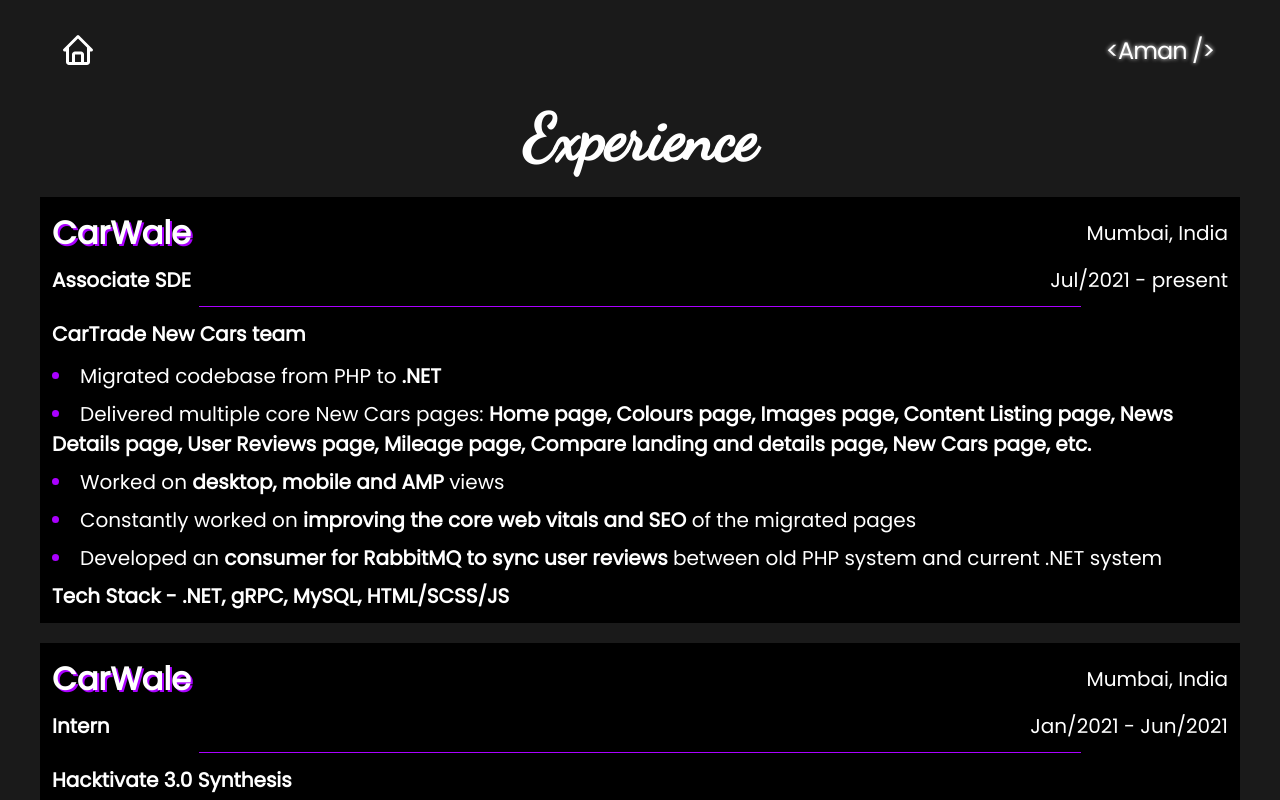
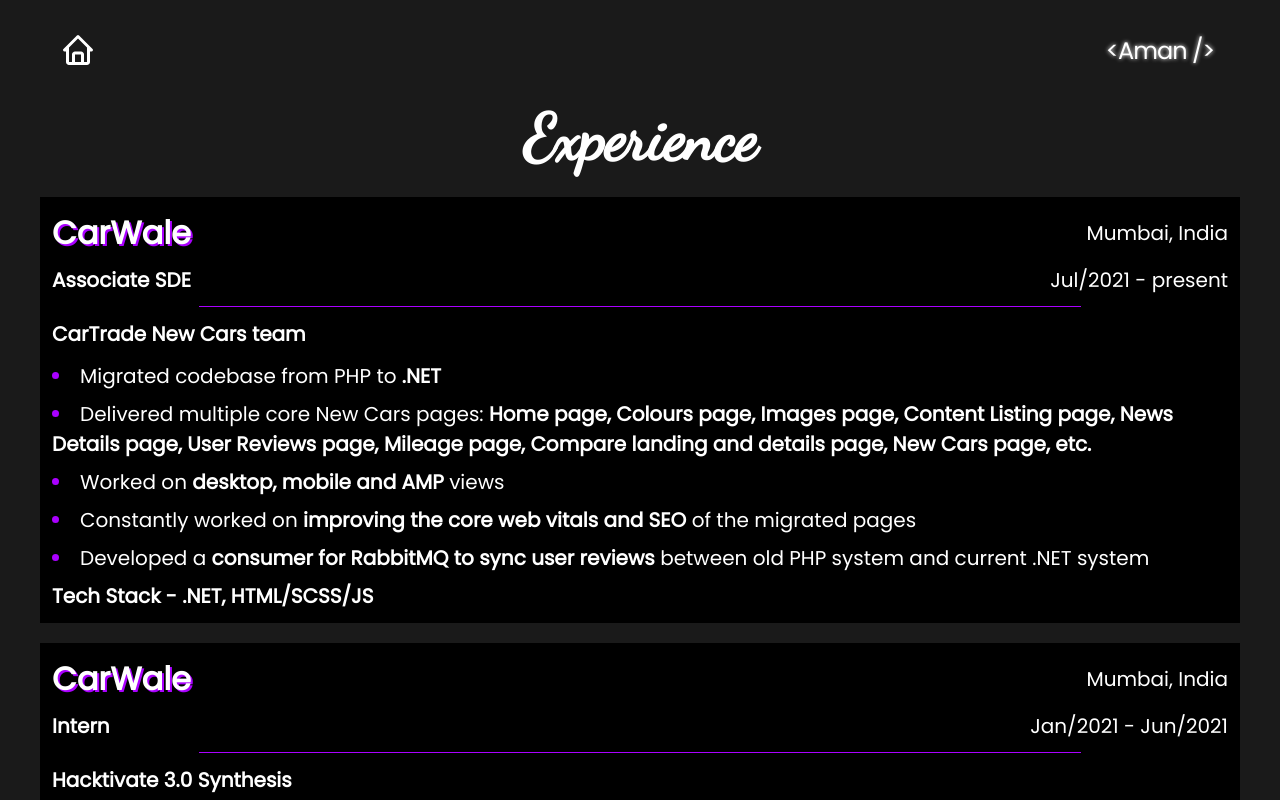
Before and after one commit to echoaman/amanpahurkar, a Next.js app: page /experience in a window 1280 px wide. Shown: the top 800 px of the page. Built offline with nearby package versions, Linux system fonts and the light colour scheme.

Commit message:
anchor titles and exp updated

```diff
--- a/Components/Nav.js
+++ b/Components/Nav.js
@@ -10,26 +10,26 @@
 	return(
 		<div className={`${styles.container} ${navInvisible ? styles.hide : ""}`}>
 			<nav className={`${styles.nav}`}>
-				<a href="https://linkedin.com/in/amanpahurkar/" target="_blank" rel="noopener noreferrer">
+				<a title="LinkedIn" href="https://linkedin.com/in/amanpahurkar/" target="_blank" rel="noopener noreferrer">
 					<button className={`${styles.button} ${styles.linkedin}`} onClick={() => setNavInvisible(true)}>
 						<svg className={`${styles.icon}`} xmlns="http://www.w3.org/2000/svg" viewBox="0 0 24 24"><circle fill="var(--blue)" cx="4.983" cy="5.009" r="2.188"></circle><path fill="var(--blue)" d="M9.237 8.855v12.139h3.769v-6.003c0-1.584.298-3.118 2.262-3.118 1.937 0 1.961 1.811 1.961 3.218v5.904H21v-6.657c0-3.27-.704-5.783-4.526-5.783-1.835 0-3.065 1.007-3.568 1.96h-.051v-1.66H9.237zm-6.142 0H6.87v12.139H3.095z"></path></svg>
 						<span className={`${styles.text}`}>LinkedIn</span>
 					</button>
 				</a>
-				<a href="mailto:aman.pahurkar@spit.ac.in" target="_blank" rel="noopener noreferrer">
+				<a title="Mail" href="mailto:aman.pahurkar@spit.ac.in" target="_blank" rel="noopener noreferrer">
 					<button className={`${styles.button} ${styles.mail}`} onClick={() => setNavInvisible(true)}>
 						<svg className={`${styles.icon}`} xmlns="http://www.w3.org/2000/svg" viewBox="0 0 24 24"><path fill="var(--red)" d="M20 4H4c-1.103 0-2 .897-2 2v12c0 1.103.897 2 2 2h16c1.103 0 2-.897 2-2V6c0-1.103-.897-2-2-2zm0 2v.511l-8 6.223-8-6.222V6h16zM4 18V9.044l7.386 5.745a.994.994 0 0 0 1.228 0L20 9.044 20.002 18H4z"></path></svg>
 						<span className={`${styles.text}`}>Mail</span>
 					</button>
 				</a>
-				<a href="https://github.com/echoaman" target="_blank" rel="noopener noreferrer">
+				<a title="GitHub" href="https://github.com/echoaman" target="_blank" rel="noopener noreferrer">
 					<button className={`${styles.button} ${styles.github}`} onClick={() => setNavInvisible(true)}>
 						<svg className={`${styles.icon}`} xmlns="http://www.w3.org/2000/svg" viewBox="0 0 24 24"><path fill="var(--white)" fillRule="evenodd" clipRule="evenodd" d="M12.026 2c-5.509 0-9.974 4.465-9.974 9.974 0 4.406 2.857 8.145 6.821 9.465.499.09.679-.217.679-.481 0-.237-.008-.865-.011-1.696-2.775.602-3.361-1.338-3.361-1.338-.452-1.152-1.107-1.459-1.107-1.459-.905-.619.069-.605.069-.605 1.002.07 1.527 1.028 1.527 1.028.89 1.524 2.336 1.084 2.902.829.091-.645.351-1.085.635-1.334-2.214-.251-4.542-1.107-4.542-4.93 0-1.087.389-1.979 1.024-2.675-.101-.253-.446-1.268.099-2.64 0 0 .837-.269 2.742 1.021a9.582 9.582 0 0 1 2.496-.336 9.554 9.554 0 0 1 2.496.336c1.906-1.291 2.742-1.021 2.742-1.021.545 1.372.203 2.387.099 2.64.64.696 1.024 1.587 1.024 2.675 0 3.833-2.33 4.675-4.552 4.922.355.308.675.916.675 1.846 0 1.334-.012 2.41-.012 2.737 0 .267.178.577.687.479C19.146 20.115 22 16.379 22 11.974 22 6.465 17.535 2 12.026 2z"></path></svg>
 						<span className={`${styles.text}`}>Github</span>
 					</button>
 				</a>
 				<Link href="/experience">
-					<a>
+					<a title="Experience">
 						<button className={`${styles.button} ${styles.experience}`} onClick={() => setNavInvisible(true)}>
 							<svg className={`${styles.icon}`} xmlns="http://www.w3.org/2000/svg" viewBox="0 0 24 24"><path fill="var(--purple)" d="M20 6h-3V4c0-1.103-.897-2-2-2H9c-1.103 0-2 .897-2 2v2H4c-1.103 0-2 .897-2 2v11c0 1.103.897 2 2 2h16c1.103 0 2-.897 2-2V8c0-1.103-.897-2-2-2zm-5-2v2H9V4h6zM8 8h12v3H4V8h4zM4 19v-6h6v2h4v-2h6l.001 6H4z"></path></svg>
 							<span className={`${styles.text}`}>Experience</span>
--- a/Components/NavController.js
+++ b/Components/NavController.js
@@ -12,7 +12,7 @@
 		<div className={`${styles.container}`}>
 			<Hamburger />
 			<Link href="/">
-				<a>
+				<a title="Home">
 					<svg xmlns="http://www.w3.org/2000/svg" onClick={() => setNavInvisible(true)} className={`${styles.home}`} viewBox="0 0 24 24"><path fill="var(--white)" d="M3 13h1v7c0 1.103.897 2 2 2h12c1.103 0 2-.897 2-2v-7h1a1 1 0 0 0 .707-1.707l-9-9a.999.999 0 0 0-1.414 0l-9 9A1 1 0 0 0 3 13zm7 7v-5h4v5h-4zm2-15.586 6 6V15l.001 5H16v-5c0-1.103-.897-2-2-2h-4c-1.103 0-2 .897-2 2v5H6v-9.586l6-6z"></path></svg>
 				</a>
 			</Link>
--- a/pages/experience/index.js
+++ b/pages/experience/index.js
@@ -34,9 +34,9 @@
 								<li>Delivered multiple core New Cars pages: <strong>Home page, Colours page, Images page, Content Listing page, News Details page, User Reviews page, Mileage page, Compare landing and details page, New Cars page, etc.</strong></li>
 								<li>Worked on <strong>desktop, mobile and AMP</strong> views</li>
 								<li>Constantly worked on <strong>improving the core web vitals and SEO</strong> of the migrated pages</li>
-								<li>Developed an <strong>consumer for RabbitMQ to sync user reviews</strong> between old PHP system and current .NET system</li>
+								<li>Developed a <strong>consumer for RabbitMQ to sync user reviews</strong> between old PHP system and current .NET system</li>
 							</ul>
-							<p className={styles.tech_stack}><strong>Tech Stack - .NET, gRPC, MySQL, HTML/SCSS/JS</strong></p>
+							<p className={styles.tech_stack}><strong>Tech Stack - .NET, HTML/SCSS/JS</strong></p>
 						</section>
 					</article>
 					<article className={styles.exp}>
--- a/pages/index.js
+++ b/pages/index.js
@@ -23,7 +23,7 @@
 			</Head>
 			<main className={`${styles.main}`}>
 				<h1 className={`${styles.heading}`}>Aman Pahurkar</h1>
-				<p className={`${styles.about}`}>Hello! I am a software engineer with about {approxExp()} months of experience. Currently I am working at <strong><a href="https://carwale.com" target="_blank" rel="noopener noreferrer">CarWale</a></strong> as an associate software development engineer. Prior to this, I was an intern at CarWale. Reach out to me via LinkedIn or mail.</p>
+				<p className={`${styles.about}`}>Hello! I am a software engineer with about {approxExp()} months of experience. Currently I am working at <strong><a title="CarWale" href="https://carwale.com" target="_blank" rel="noopener noreferrer">CarWale</a></strong> as an associate software development engineer. Prior to this, I was an intern at CarWale. Reach out to me via LinkedIn or mail.</p>
 			</main>
 		</>
 	)
```
